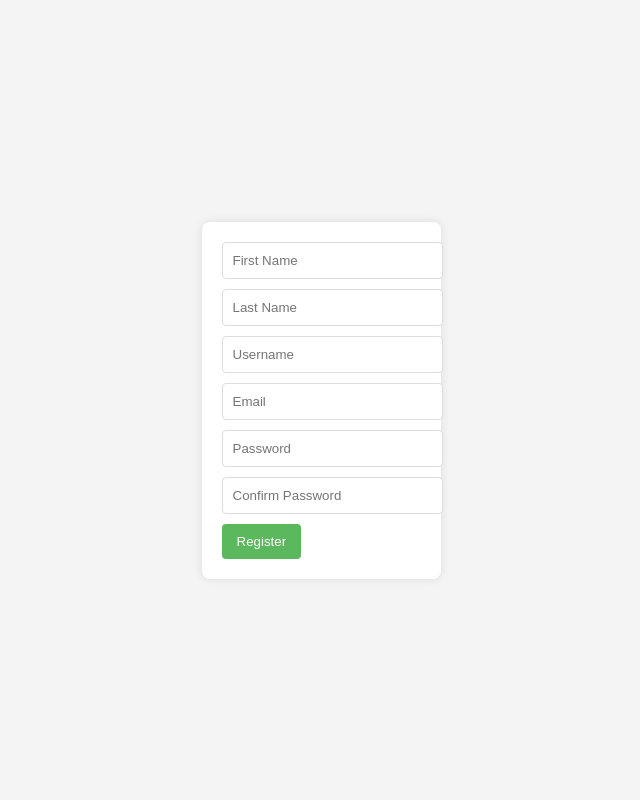
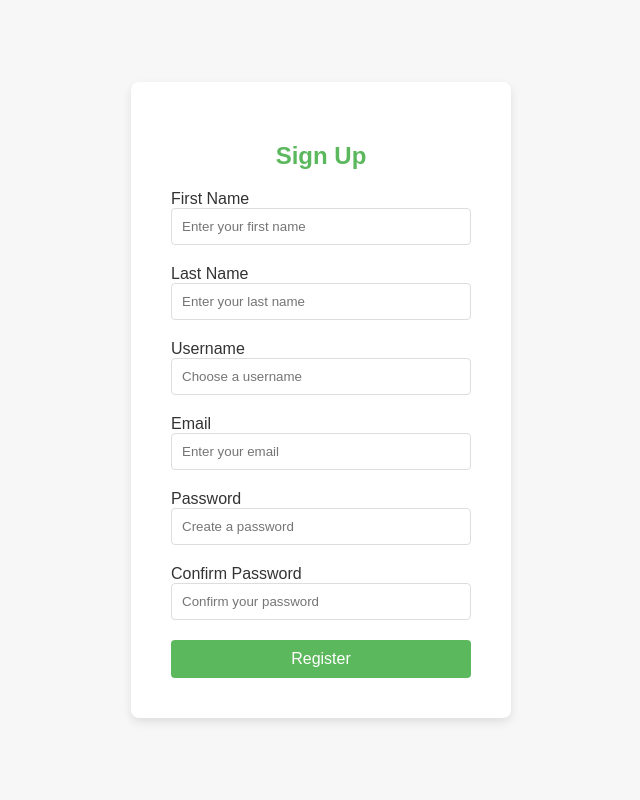
Before and after one commit to sepehr7ghfz/testing, a Django app: page /accounts/register in a window 1280 px wide. Shown: the whole page, without its empty margins (319-959 px from the left). Run offline with Django 5.2, Linux system fonts and the light colour scheme.

Commit message:
added css to register and login page

```diff
--- a/accounts/templates/accounts/register.html
+++ b/accounts/templates/accounts/register.html
@@ -6,65 +6,91 @@
     <title>Registration</title>
     <style>
         body {
-            font-family: Arial, sans-serif;
-            background: #f4f4f4;
+            font-family: 'Arial', sans-serif;
+            background: #f7f7f7;
             margin: 0;
             padding: 0;
             display: flex;
             justify-content: center;
             align-items: center;
             height: 100vh;
+            color: #333;
         }
         form {
-            background: white;
-            padding: 20px;
+            background: #ffffff;
+            padding: 40px;
             border-radius: 8px;
-            box-shadow: 0 0 10px rgba(0, 0, 0, 0.1);
+            box-shadow: 0 4px 10px rgba(0, 0, 0, 0.1);
+            width: 300px;
         }
-        input[type=text],
-        input[type=email],
-        input[type=password] {
+        h2 {
+            text-align: center;
+            margin-bottom: 20px;
+            color: #5cb85c;
+        }
+        .input-group {
+            margin-bottom: 20px;
+        }
+        .input-group label,
+        .input-group input {
+            display: block;
+            width: 100%;
+        }
+        .input-group input {
+            padding: 10px;
+            border: 1px solid #ddd;
+            border-radius: 4px;
+            box-sizing: border-box;
+        }
+        button {
             width: 100%;
             padding: 10px;
-            margin-bottom: 10px;
-            border: 1px solid #ddd;
-            border-radius: 4px;
-        }
-        button {
-            padding: 10px 15px;
             border: none;
             border-radius: 4px;
             background-color: #5cb85c;
             color: white;
             cursor: pointer;
+            font-size: 16px;
         }
         button:hover {
             background-color: #4cae4c;
-        }
-        .messages {
-            margin-top: 20px;
-        }
-        .messages h3 {
-            color: red;
-            text-align: center;
         }
     </style>
 </head>
 <body>
     <form action="register" method="post">
         {% csrf_token %}
-        <input type="text" name="first_name" placeholder="First Name"><br>
-        <input type="text" name="last_name" placeholder="Last Name"><br>
-        <input type="text" name="username" placeholder="Username"><br>
-        <input type="email" name="email" placeholder="Email"><br>
-        <input type="password" name="password1" placeholder="Password"><br>
-        <input type="password" name="password2" placeholder="Confirm Password"><br>
+        <h2>Sign Up</h2>
+        <div class="input-group">
+            <label for="first_name">First Name</label>
+            <input type="text" id="first_name" name="first_name" placeholder="Enter your first name" required>
+        </div>
+        <div class="input-group">
+            <label for="last_name">Last Name</label>
+            <input type="text" id="last_name" name="last_name" placeholder="Enter your last name" required>
+        </div>
+        <div class="input-group">
+            <label for="username">Username</label>
+            <input type="text" id="username" name="username" placeholder="Choose a username" required>
+        </div>
+        <div class="input-group">
+            <label for="email">Email</label>
+            <input type="email" id="email" name="email" placeholder="Enter your email" required>
+        </div>
+        <div class="input-group">
+            <label for="password1">Password</label>
+            <input type="password" id="password1" name="password1" placeholder="Create a password" required>
+        </div>
+        <div class="input-group">
+            <label for="password2">Confirm Password</label>
+            <input type="password" id="password2" name="password2" placeholder="Confirm your password" required>
+        </div>
         <button type="submit">Register</button>
     </form>
 
     <div class="messages">
         {% for message in messages %}
-        <h3> {{message}}</h3>
+            <h3>{{ message }}</h3>
         {% endfor %}
     </div>
 </body>
```
Also changed, not shown: accounts/templates/accounts/login.html (+70 -5 lines), db.sqlite3.
